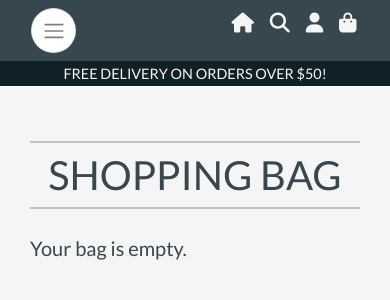
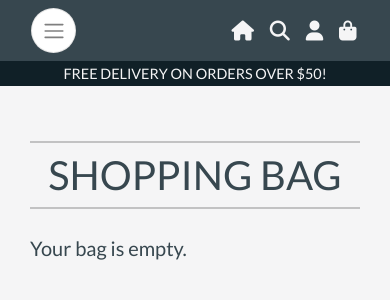
Before and after one commit to Code-Institute-Submissions/szomoru-MP4-DietPantry_MarResub, a Django app: page /bag/ in a window 390 px wide. Shown: the top 300 px of the page. Run offline with Django 3.2, Linux system fonts and the light colour scheme; some libraries are stand-ins or nearby versions.

Commit message:
unordered list vertical margin set to zero for better UX on small screen

```diff
--- a/templates/includes/mobile-top-header.html
+++ b/templates/includes/mobile-top-header.html
@@ -1,4 +1,4 @@
-<ul>
+<ul class="my-0">
     <li class="list-inline-item">
         <a class="nav-link text-black d-block d-lg-none" href="/">
             <div class="text-center color-secondary">
```
